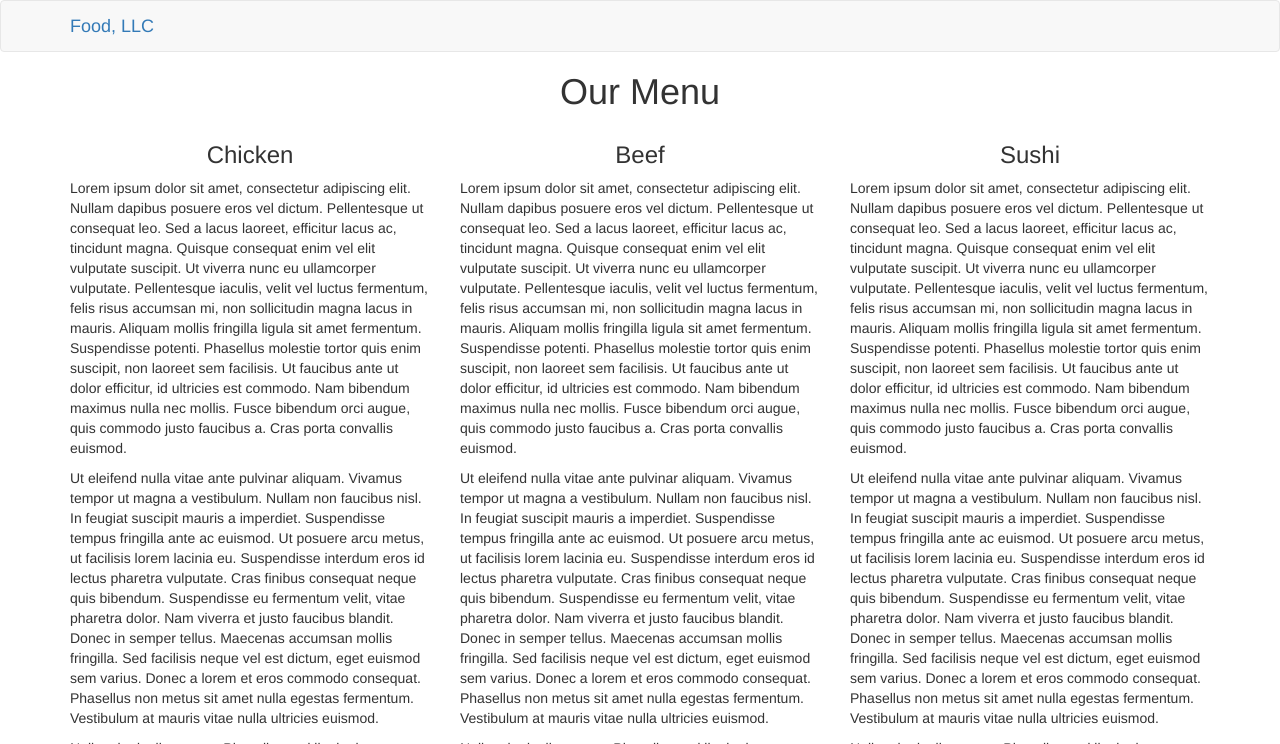
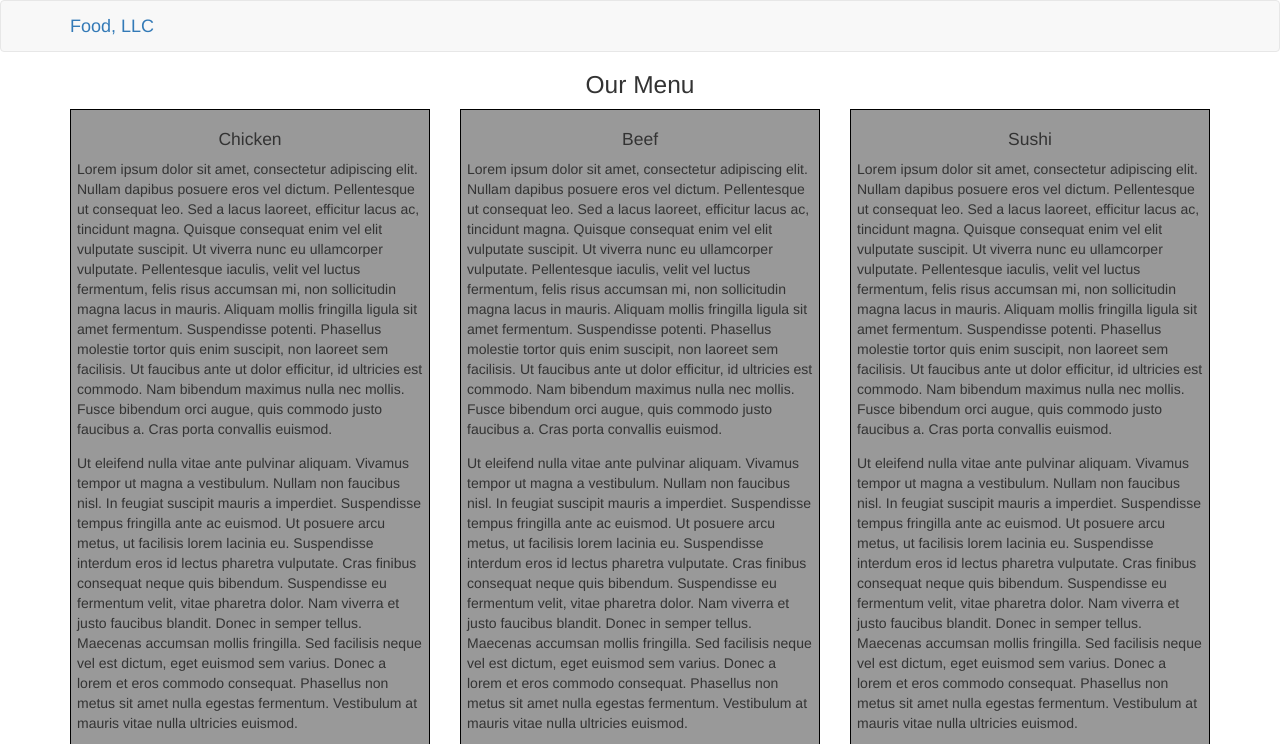
Before and after one commit to boylutz/module3-solution, a plain HTML site: page index.html in a window 1280 px wide. Shown: the top 744 px of the page. Drawn offline with Linux system fonts and the light colour scheme.

Commit message:
finished

```diff
--- a/css/styles.css
+++ b/css/styles.css
@@ -0,0 +1,27 @@
+/********** Base styles **********/
+* {
+    box-sizing: border-box;
+    font-family: "Gill Sans Extrabold", Helvetica, sans-serif;
+}
+
+h1 {
+    font-size: 1.75em;
+
+}
+
+
+
+section {
+    background-color: #999999;
+    border: 1px solid #000000;
+    margin: 0 0 25px 0;
+    padding: 0;
+}
+
+section h3 {
+    font-size: 1.25em;
+}
+
+section p {
+    padding: 0 6px 4px 6px;
+}
--- a/index.html
+++ b/index.html
@@ -22,7 +22,7 @@
     <nav id="header-nav" class="navbar navbar-default">
       <div class="container">
         <div class="navbar-header">
-          <div class="navbar-brand">
+          <div class="navbar-brand ">
             <a href="index.html" class="">Food, LLC</a>
           </div>
           <button type="button" class="navbar-toggle collapsed" data-toggle="collapse" data-target="#collapsable-nav" aria-expanded="false">
@@ -32,7 +32,7 @@
             <span class="icon-bar"></span>
           </button>
         </div>
-        <div id="collapsable-nav" class="collapse navbar-collapse">
+        <div id="collapsable-nav" class="collapse navbar-collapse ">
           <ul id="nav-list" class="nav navbar-nav navbar-right visible-xs">
             <li class="text-center"><a href="#chicken">Chicken</a></li>
             <li class="text-center"><a href="#beef">Beef</a></li>
@@ -47,7 +47,7 @@
 
   <div class="container">
     <div class="row">
-      <div class="col-lg-4 col-md-6">
+      <div class="col-lg-4 col-md-6 col-xs-12">
         <section id="chicken">
           <h3 class="text-center">Chicken</h3>
           <p>Lorem ipsum dolor sit amet, consectetur adipiscing elit. Nullam dapibus posuere eros vel dictum. Pellentesque ut consequat leo. Sed a lacus laoreet, efficitur lacus ac, tincidunt magna. Quisque consequat enim vel elit vulputate suscipit. Ut viverra nunc eu ullamcorper vulputate. Pellentesque iaculis, velit vel luctus fermentum, felis risus accumsan mi, non sollicitudin magna lacus in mauris. Aliquam mollis fringilla ligula sit amet fermentum. Suspendisse potenti. Phasellus molestie tortor quis enim suscipit, non laoreet sem facilisis. Ut faucibus ante ut dolor efficitur, id ultricies est commodo. Nam bibendum maximus nulla nec mollis. Fusce bibendum orci augue, quis commodo justo faucibus a. Cras porta convallis euismod.</p>
@@ -57,7 +57,7 @@
           <p>Nam sit amet dui tincidunt, consectetur sem aliquam, dictum mauris. Maecenas rutrum nulla vel rutrum sagittis. Sed luctus dui et diam ornare vestibulum. Proin pellentesque purus nisi. Proin nec quam varius, semper libero a, mollis ex. Morbi sit amet nulla orci. Curabitur quis sodales dui. Proin eleifend libero porttitor tortor ultricies cursus. Integer dictum in metus sollicitudin dictum. Fusce sagittis egestas lacus, ac ornare justo mattis nec. Nam eu sapien lectus. Nunc auctor, arcu ut vestibulum faucibus, augue lectus iaculis tellus, a finibus est diam eu ante. Donec fringilla orci quis velit laoreet eleifend. Donec lobortis pretium consectetur. Aenean ut mi sed risus facilisis eleifend volutpat vel nibh.</p>
         </section>
       </div>
-      <div class="col-lg-4 col-md-6">
+      <div class="col-lg-4 col-md-6 col-xs-12">
         <section id="beef">
           <h3 class="text-center">Beef</h3>
           <p>Lorem ipsum dolor sit amet, consectetur adipiscing elit. Nullam dapibus posuere eros vel dictum. Pellentesque ut consequat leo. Sed a lacus laoreet, efficitur lacus ac, tincidunt magna. Quisque consequat enim vel elit vulputate suscipit. Ut viverra nunc eu ullamcorper vulputate. Pellentesque iaculis, velit vel luctus fermentum, felis risus accumsan mi, non sollicitudin magna lacus in mauris. Aliquam mollis fringilla ligula sit amet fermentum. Suspendisse potenti. Phasellus molestie tortor quis enim suscipit, non laoreet sem facilisis. Ut faucibus ante ut dolor efficitur, id ultricies est commodo. Nam bibendum maximus nulla nec mollis. Fusce bibendum orci augue, quis commodo justo faucibus a. Cras porta convallis euismod.</p>
@@ -67,7 +67,7 @@
           <p>Nam sit amet dui tincidunt, consectetur sem aliquam, dictum mauris. Maecenas rutrum nulla vel rutrum sagittis. Sed luctus dui et diam ornare vestibulum. Proin pellentesque purus nisi. Proin nec quam varius, semper libero a, mollis ex. Morbi sit amet nulla orci. Curabitur quis sodales dui. Proin eleifend libero porttitor tortor ultricies cursus. Integer dictum in metus sollicitudin dictum. Fusce sagittis egestas lacus, ac ornare justo mattis nec. Nam eu sapien lectus. Nunc auctor, arcu ut vestibulum faucibus, augue lectus iaculis tellus, a finibus est diam eu ante. Donec fringilla orci quis velit laoreet eleifend. Donec lobortis pretium consectetur. Aenean ut mi sed risus facilisis eleifend volutpat vel nibh.</p>
         </section>
       </div>
-      <div class="col-lg-4 col-md-12">
+      <div class="col-lg-4 col-md-12 col-xs-12">
         <section id="sushi">
           <h3 class="text-center">Sushi</h3>
           <p>Lorem ipsum dolor sit amet, consectetur adipiscing elit. Nullam dapibus posuere eros vel dictum. Pellentesque ut consequat leo. Sed a lacus laoreet, efficitur lacus ac, tincidunt magna. Quisque consequat enim vel elit vulputate suscipit. Ut viverra nunc eu ullamcorper vulputate. Pellentesque iaculis, velit vel luctus fermentum, felis risus accumsan mi, non sollicitudin magna lacus in mauris. Aliquam mollis fringilla ligula sit amet fermentum. Suspendisse potenti. Phasellus molestie tortor quis enim suscipit, non laoreet sem facilisis. Ut faucibus ante ut dolor efficitur, id ultricies est commodo. Nam bibendum maximus nulla nec mollis. Fusce bibendum orci augue, quis commodo justo faucibus a. Cras porta convallis euismod.</p>
```
